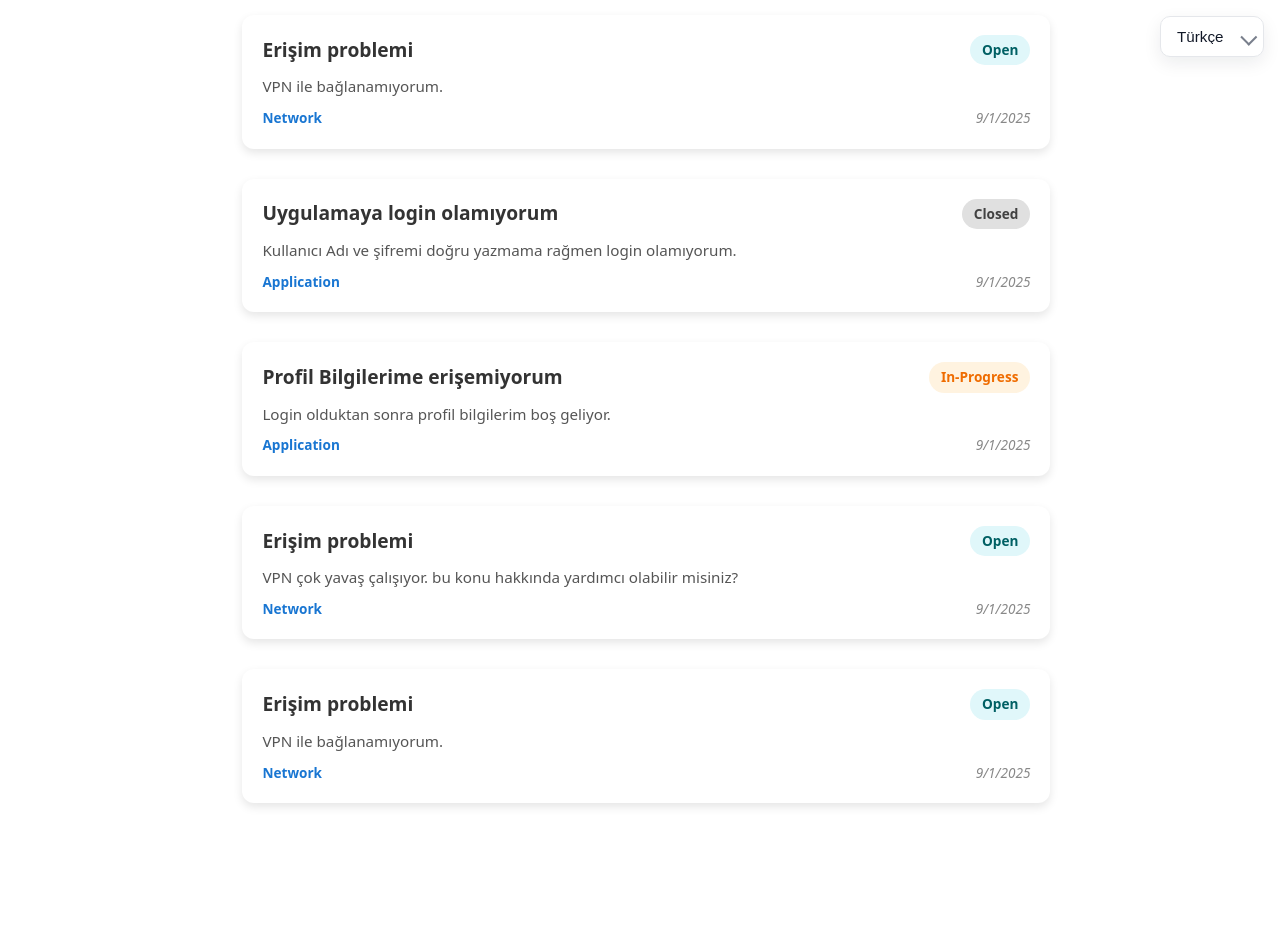
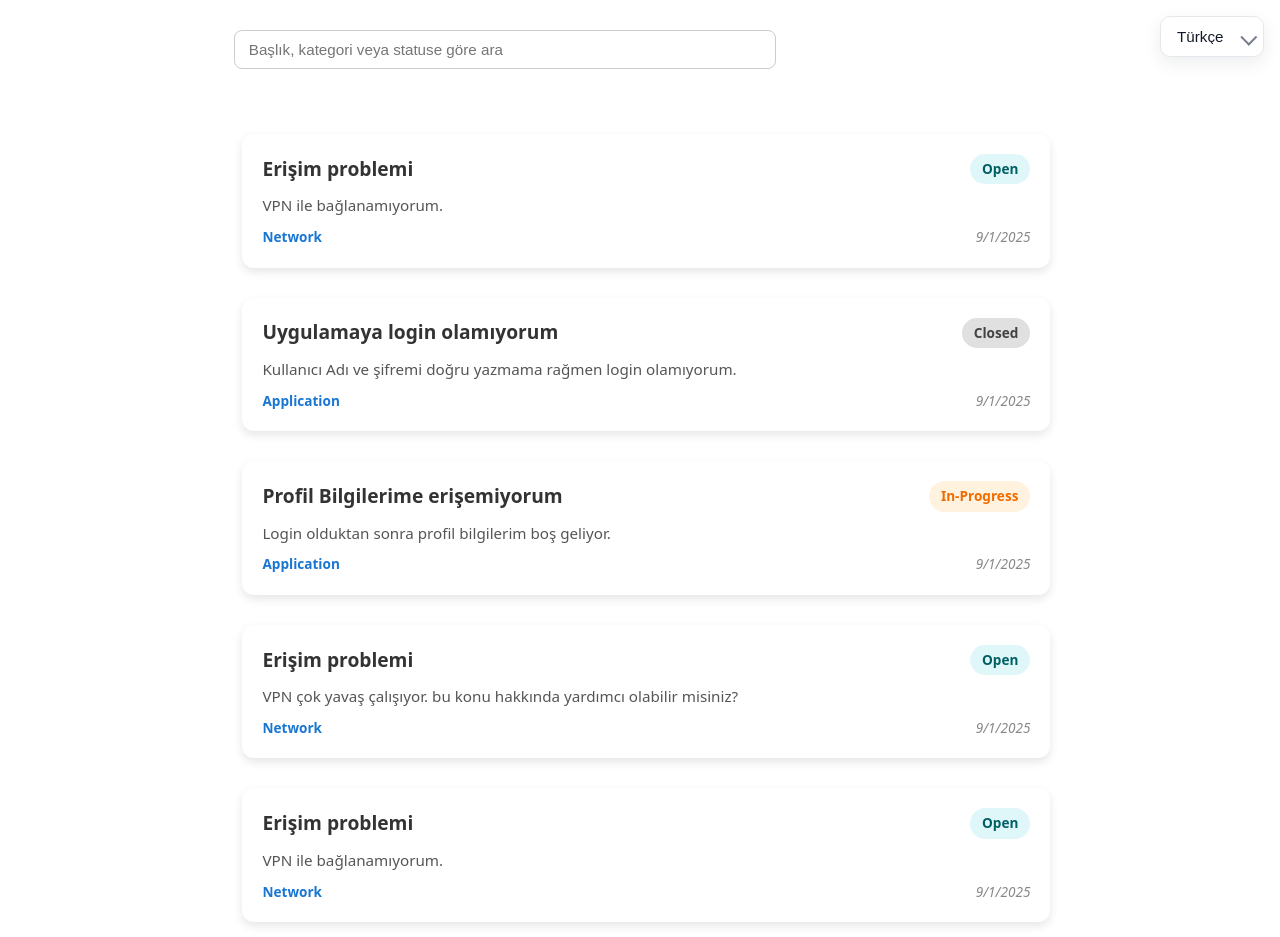
Before and after one commit to mhmtlmetin/ticket-system, a React (Vite) app: page /user-dashboard in a window 1280 px wide. Before the commit the page ends 818 px from the top, so only its background shows below. Built offline with nearby package versions, Linux system fonts and the light colour scheme; data requests are answered from the project's data file.

Commit message:
Talep filtreleme özelliği geliştirildi

```diff
--- a/src/assets/i18n/i18n.js
+++ b/src/assets/i18n/i18n.js
@@ -8,7 +8,8 @@ i18n.use(initReactI18next).init({
         welcome: "Welcome",
         login: "Login",
         username:"Usenname",
-        password:"Password"
+        password:"Password",
+        search:"Search by title, category or status..."
       },
     },
     tr: {
@@ -16,7 +17,8 @@ i18n.use(initReactI18next).init({
         welcome: "Hoşgeldiniz",
         login: "Giriş Yap",
         username:"Kullanıcı Adı",
-        password:"Şifre"
+        password:"Şifre",
+        search:"Başlık, kategori veya statuse göre ara"
       },
     }
   },
--- /dev/null
+++ b/src/components/ticketFilter.jsx
@@ -0,0 +1,39 @@
+import React, { useState } from "react";
+import { useTranslation } from "react-i18next";
+import "../styles/ticketFilter.scss";
+export default function TicketFilter({ requests = [], onFilter = () => {} }) {
+  const [query, setQuery] = useState("");
+  const { t } = useTranslation();
+  const handleChange = (e) => {
+    const raw = e.target.value;
+    setQuery(raw);
+
+    const q = raw.trim().toLowerCase();
+
+    const filtered =
+      q === ""
+        ? requests
+        : requests.filter((req) => {
+            const title = String(req?.title ?? "").toLowerCase();
+            const category = String(req?.category ?? "").toLowerCase();
+            const status = String(req?.status ?? "").toLowerCase();
+            return (
+              title.includes(q) || category.includes(q) || status.includes(q)
+            );
+          });
+
+    console.log("[TicketFilter] query:", q, "→ results:", filtered.length);
+    onFilter(filtered);
+  };
+
+  return (
+    <div className="smart-request-list">
+      <input
+        type="text"
+        placeholder={t("search")}
+        value={query}
+        onChange={handleChange}
+      />
+    </div>
+  );
+}
--- a/src/pages/userDashboard.jsx
+++ b/src/pages/userDashboard.jsx
@@ -1,22 +1,32 @@
-import { useState } from "react";
+import { useState, useEffect } from "react";
 import { useGetAllTicketsQuery } from "../services/tickets.service";
 import TicketCard from "../components/ticketCard";
-import '../styles/UserDashboard.scss'
-
+import "../styles/UserDashboard.scss";
+import TicketFilter from "../components/ticketFilter";
 
 export default function UserDashboard() {
-  const { data, error, isLoading } = useGetAllTicketsQuery();
-  console.log(data,"datas")
+  const { data=[], error, isLoading } = useGetAllTicketsQuery();
+  const [filteredRequests, setFilteredRequests] = useState([]);
+  console.log(data, "datas");
+    useEffect(() => {
+    if (data.length > 0) {
+      setFilteredRequests(data);
+    }
+  }, [data]);
   return (
     <div className="user-container">
-        <div className="profile">
-
-        </div>
-    <div className="content">
-          {data?.map((item) => (
-        <TicketCard key={item.id} request={item} />
-      ))}
-    </div>
+      <div className="profile"></div>
+      <div className="filter">
+         <TicketFilter
+          requests={data}
+          onFilter={(filtered) => setFilteredRequests(filtered)}
+        />
+      </div>
+      <div className="content">
+       {(filteredRequests?.length > 0 ? filteredRequests : data)?.map((item) => (
+          <TicketCard key={item.id} request={item} />
+        ))}
+      </div>
     </div>
   );
 }
--- /dev/null
+++ b/src/styles/ticketFilter.scss
@@ -0,0 +1,33 @@
+.smart-request-list {
+  padding: 30px;
+     width: 40vw;
+    margin-left: 15%;
+
+  input {
+    width: 100%;
+    height: 95x;
+    padding: 10px 14px;
+    margin-bottom: 20px;
+    border-radius: 8px;
+    border: 1px solid #ccc;
+    font-size: 0.95rem;
+    outline: none;
+    transition: border 0.2s;
+
+    &:focus {
+      border-color: #1976d2;
+    }
+  }
+
+  .cards {
+    display: grid;
+    grid-template-columns: repeat(auto-fill, minmax(320px, 1fr));
+    gap: 15px;
+  }
+
+  .no-results {
+    color: #777;
+    font-style: italic;
+    margin-top: 20px;
+  }
+}
```
